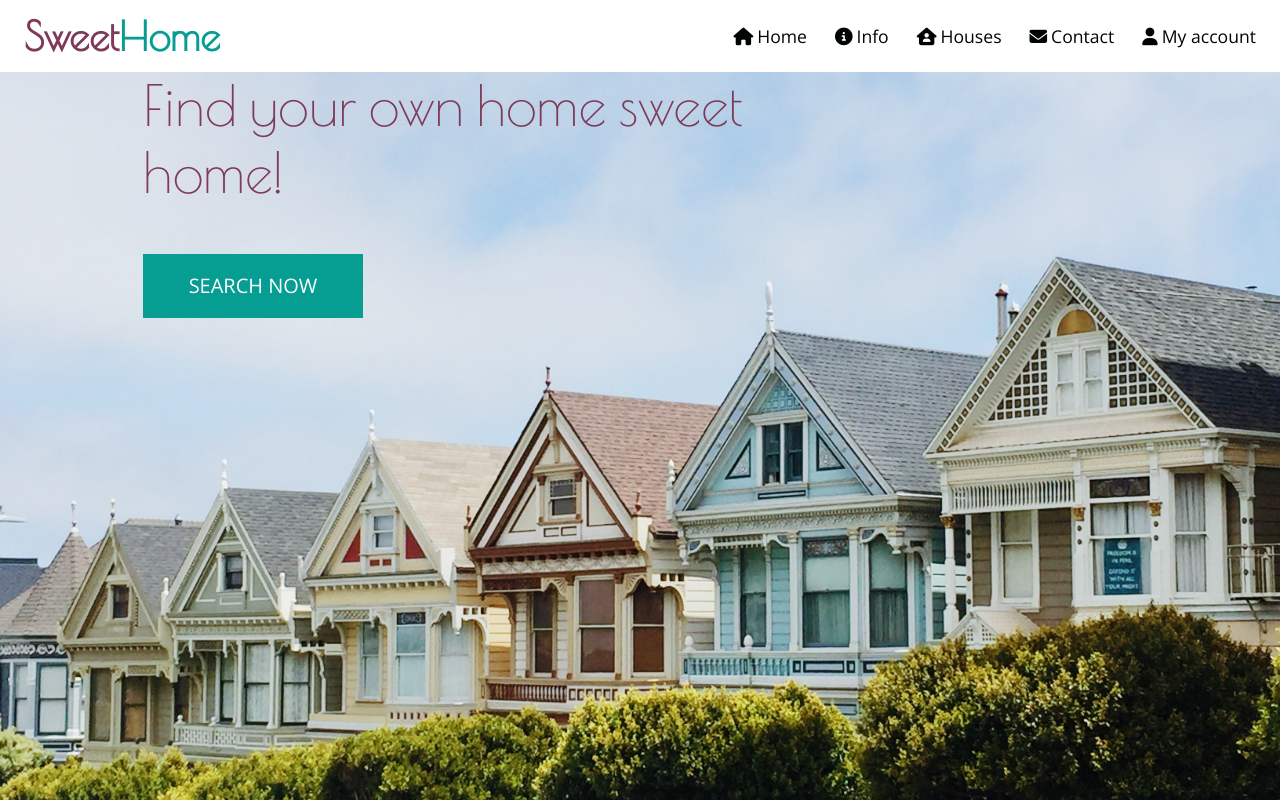
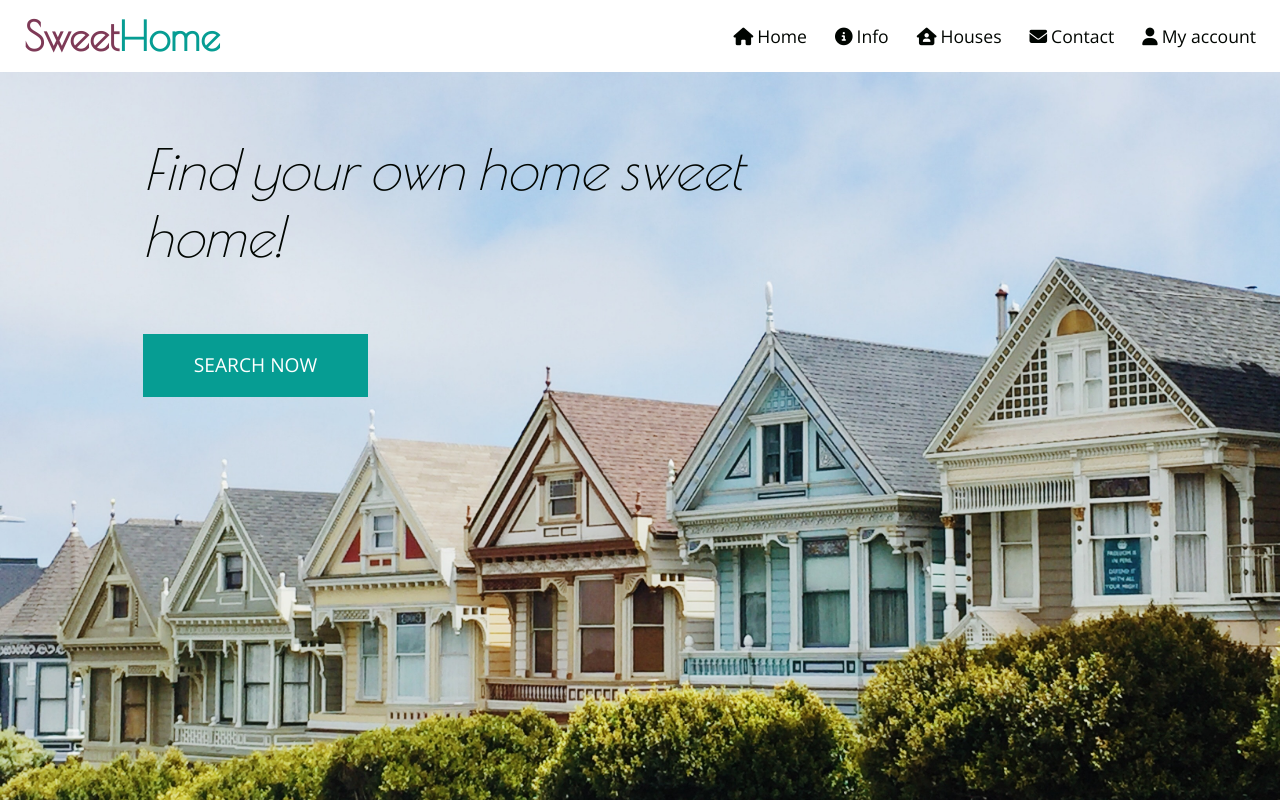
Before and after one commit to FrancesVugts/SweetHome, a Django app: page / in a window 1280 px wide. Run offline with Django 3.2, Linux system fonts and the light colour scheme; some libraries are stand-ins or nearby versions.

Commit message:
finish layout homepage

```diff
--- a/home/templates/home/index.html
+++ b/home/templates/home/index.html
@@ -12,13 +12,13 @@
 {% block content %}
     <div class="container">
         <div class="row">
-            <div class="col-8">
-                <h1 class="display-4 search-now-text">
+            <div class="col-12 col-sm-9">
+                <h1 class="display-5 search-now-text">
                     Find your own home sweet home!
                 </h1>
-                <div class="my-5">
+                <div>
                     <h4>
-                        <a class="search-now-button btn btn-lg rounded-0 text-uppercase py-3">search now</a>
+                        <a class="search-now-button btn rounded-0 text-uppercase py-3">search now</a>
                     </h4>
                 </div>
             </div>
--- a/static/css/base.css
+++ b/static/css/base.css
@@ -9,9 +9,6 @@ html {
 body {
     background: url('/media/homepage.jpg') no-repeat center center fixed;
     background-size: cover;
-    height: calc(100vh - 4.5rem);
-    color: #7E3A57;
-    font-family: 'Poiret One';
     display: flex;
     flex-direction: column;
     min-height: 100%;
@@ -84,6 +81,7 @@ header {
     color: #000501;
     text-align: center;
     font-family: 'Open Sans';
+    font-weight: 100;
 }
 
 .nav-link:hover {
@@ -99,7 +97,7 @@ header {
     }
 
     .nav-link:hover {
-        border-bottom: 1px solid #069D93;
+        border-bottom: 2px solid #069D93;
     }
 }
 
@@ -210,28 +208,52 @@ header {
 
 /*--------------------------------------------------Main*/
 
+.search-now-text {
+    font-family: 'Poiret One';
+    font-style: italic;
+    color: #000501;
+    margin: 2rem 0rem;
+}
+
 .search-now-button {
     background: #069D93;
     color: #FFFFFF;
-    min-width: 220px;
+    min-width: 175px;
     font-family: 'Open Sans';
 }
 
 .search-now-button:hover {
-    background: #000501;
+    background: #7E3A57;
     color: #FFFFFF;
-    min-width: 260px;
-    font-family: 'Open Sans';
 }
 
-.text-black {
-    color: #000501 !important;
+@media only screen and (min-width:768px) {
+    .search-now-text {
+        font-size: 3.2rem;
+        margin: 4rem 0rem;
+    }
+
+    .search-now-button {
+        font-size: 1.1rem;
+        min-width: 215px;
+    }
+}
+
+@media only screen and (min-width:992px) {
+    .search-now-text {
+        font-size: 3.5rem;
+    }
+
+    .search-now-button {
+        font-size: 1.2rem;
+        min-width: 225px;
+    }
 }
 
 /* -------------------------------- Media Queries */
 
-/* Slightly larger container on xl screens */
-@media (min-width: 1200px) {
+/* Slightly larger container on sm screens */
+@media (min-width: 768px) {
   .container {
     max-width: 80%;
   }
```
